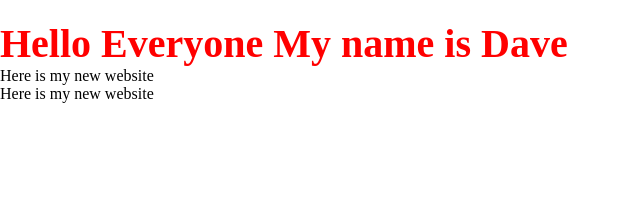
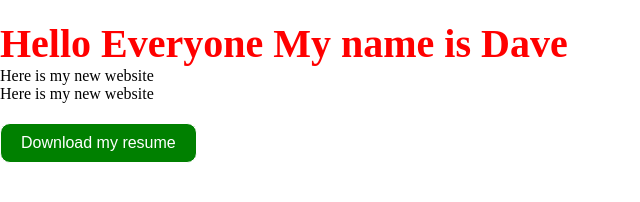
Before and after one commit to Faizol-Shobola/git-tutorial, a plain HTML site: page index.html in a window 1280 px wide. Shown: the whole page, without its empty margins (0-640 px from the left). Drawn offline with Linux system fonts and the light colour scheme.

Commit message:
Added call to action button

```diff
--- a/index.html
+++ b/index.html
@@ -10,5 +10,6 @@
     <h1>Hello Everyone My name is Dave</h1>
     <p>Here is my new website</p>
     <p>Here is my new website</p>
+    <button class="cta-button">Download my resume</button>
 </body>
 </html>
--- a/style.css
+++ b/style.css
@@ -8,3 +8,13 @@ h1 {
     color: red;
     margin-top: 20px;
 }
+.cta-button {
+    padding: 10px 20px;
+    border: 1px solid white;
+    color: white;
+    font-size: 16px;
+    background-color: green;
+    cursor: pointer;
+    margin-top: 20px;
+    border-radius: 10px;
+}
```
